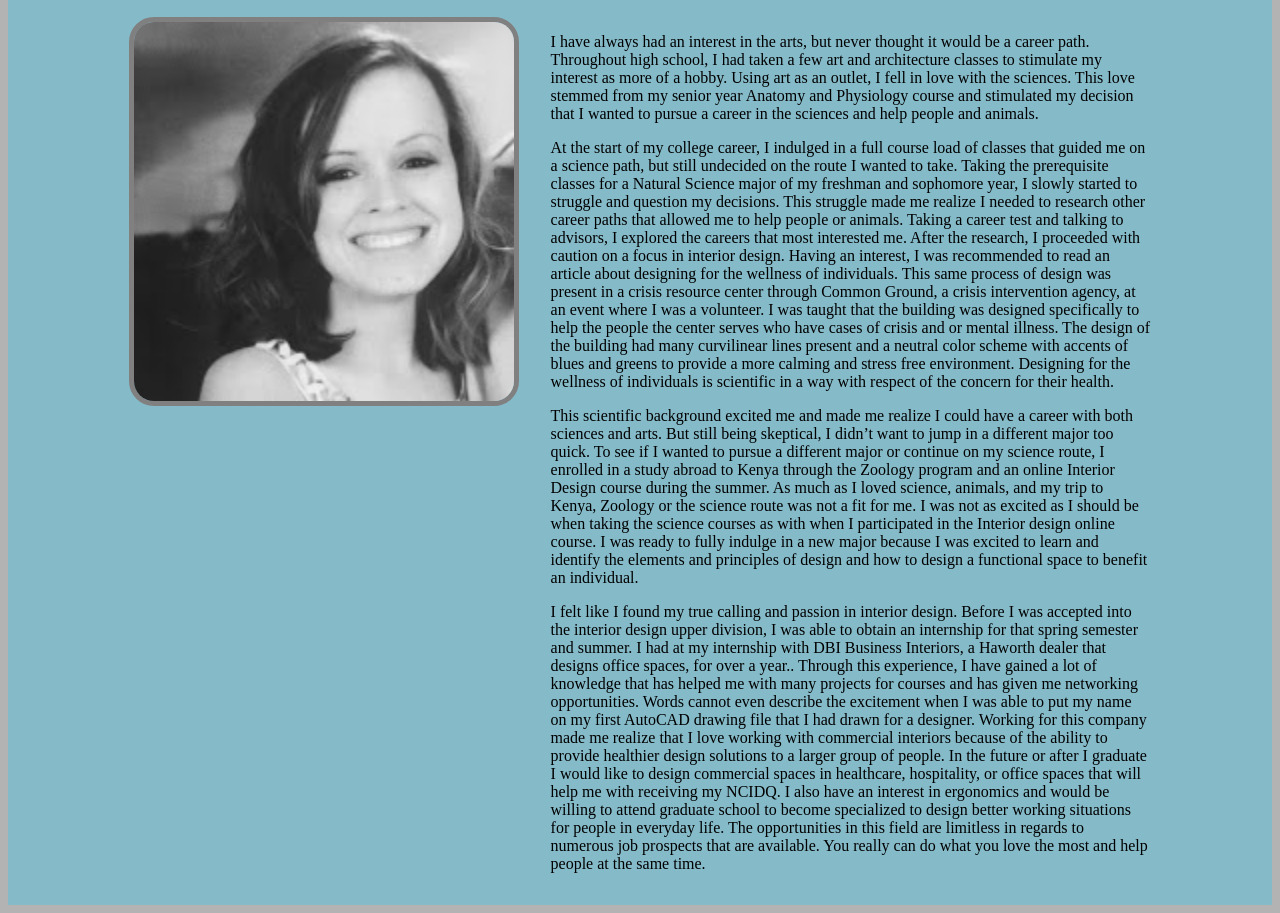
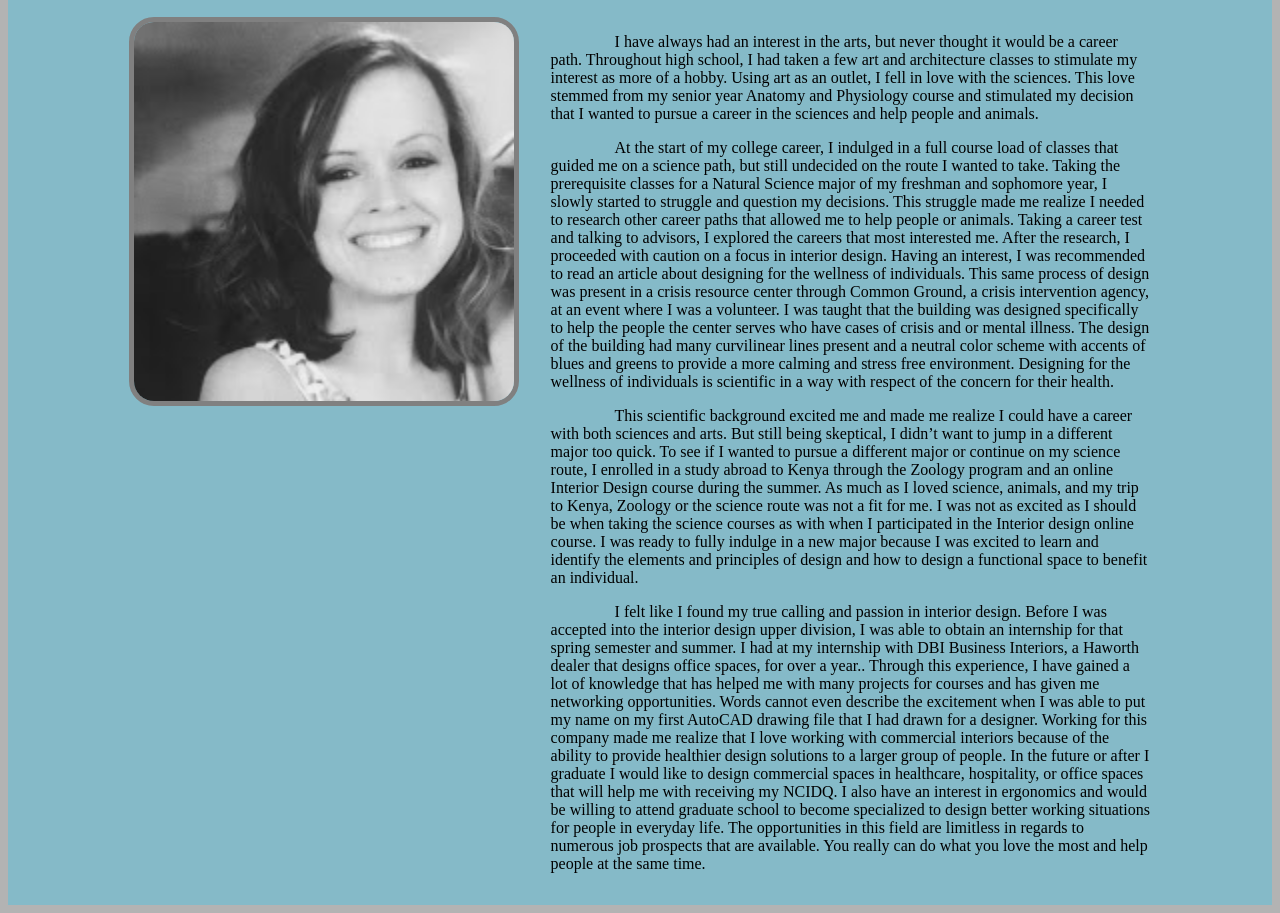
Before and after one commit to erskin19/MI362FinalProject, a PHP site: page / in a window 1280 px wide. Shown: the part 266-1179 px from the top of the page. Run offline with PHP 8.4, Linux system fonts and the light colour scheme; some libraries are stand-ins or nearby versions.

Commit message:
indentation

```diff
--- a/css/main.css
+++ b/css/main.css
@@ -39,6 +39,10 @@ h2{
     font-size: 2em;
     font-family: "Century Gothic",CenturyGothic,AppleGothic,sans-serif;
     font-weight:bold;
+}
+
+p {
+    text-indent: 4em;
 }
 
 
```
